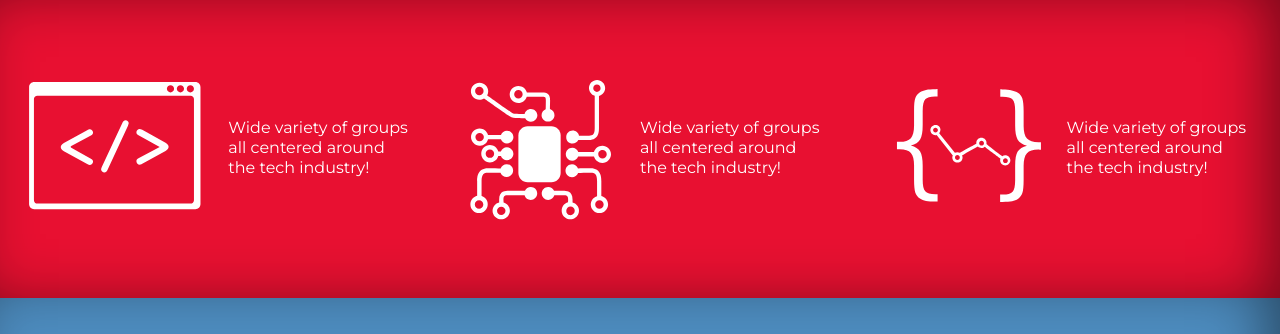
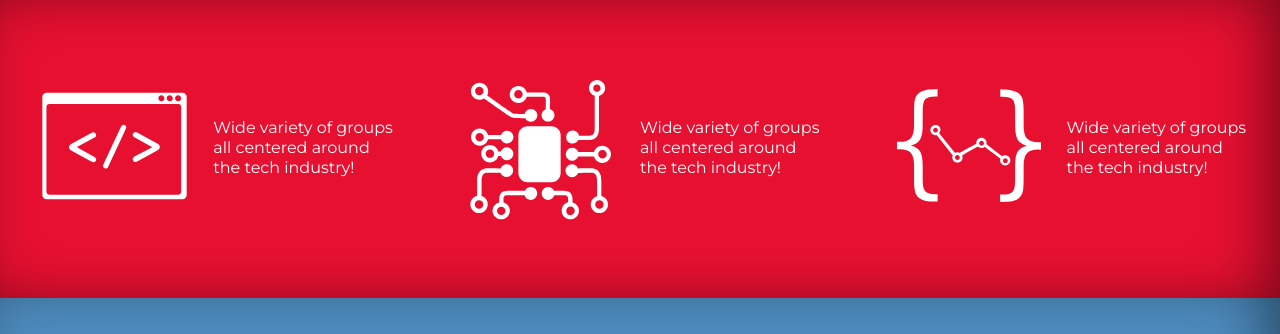
Before and after one commit to jazzvanz/obtuse-quack, a website with bundled scripts: page index.html in a window 1280 px wide. Shown: the part 802-1136 px from the top of the page. Built offline with nearby package versions, Linux system fonts and the light colour scheme.

```diff
--- a/index.html
+++ b/index.html
@@ -70,7 +70,7 @@
 
 		<!-- box1 -->
 		<div class="case">
-			<img class="special" src="assets/icon1.svg" alt="an icon with a computer window screen and angle brackets inside, refering to writing code.">
+			<img class="icon" src="assets/icon1.svg" alt="an icon with a computer window screen and angle brackets inside, refering to writing code.">
 			<p class="boxMsg">Wide variety of groups all centered around the tech industry!</p>
 		</div>
 
--- a/styles/styles.scss
+++ b/styles/styles.scss
@@ -201,12 +201,6 @@
 
 		img.icon {
 		width: 160px;
-//			display: block;
-//		margin: 10px;
-	}
-		img.special {
-		width:190px;
-//		margin:10px;
 	}
 }
 
```
Also changed, not shown: styles/styles.css.
